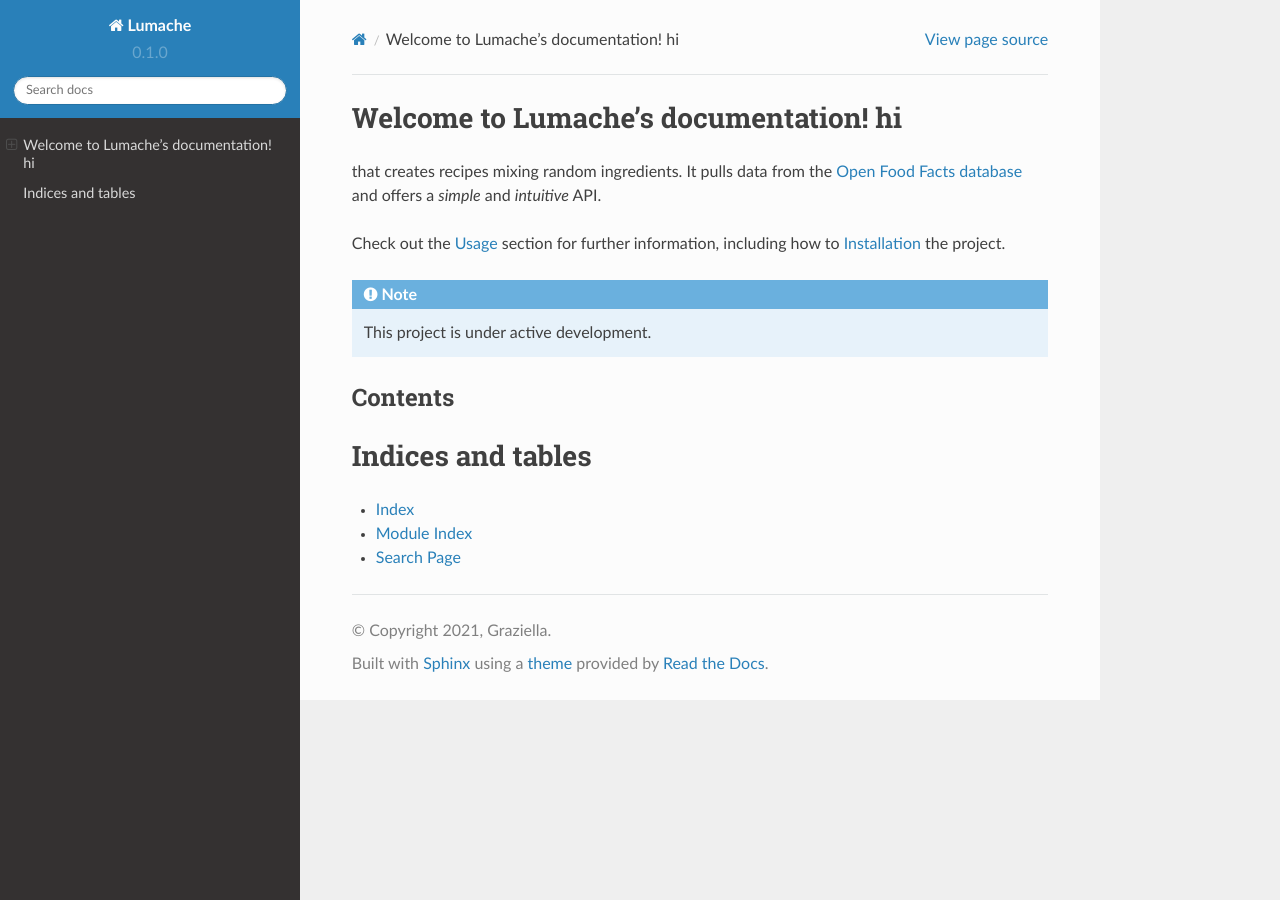
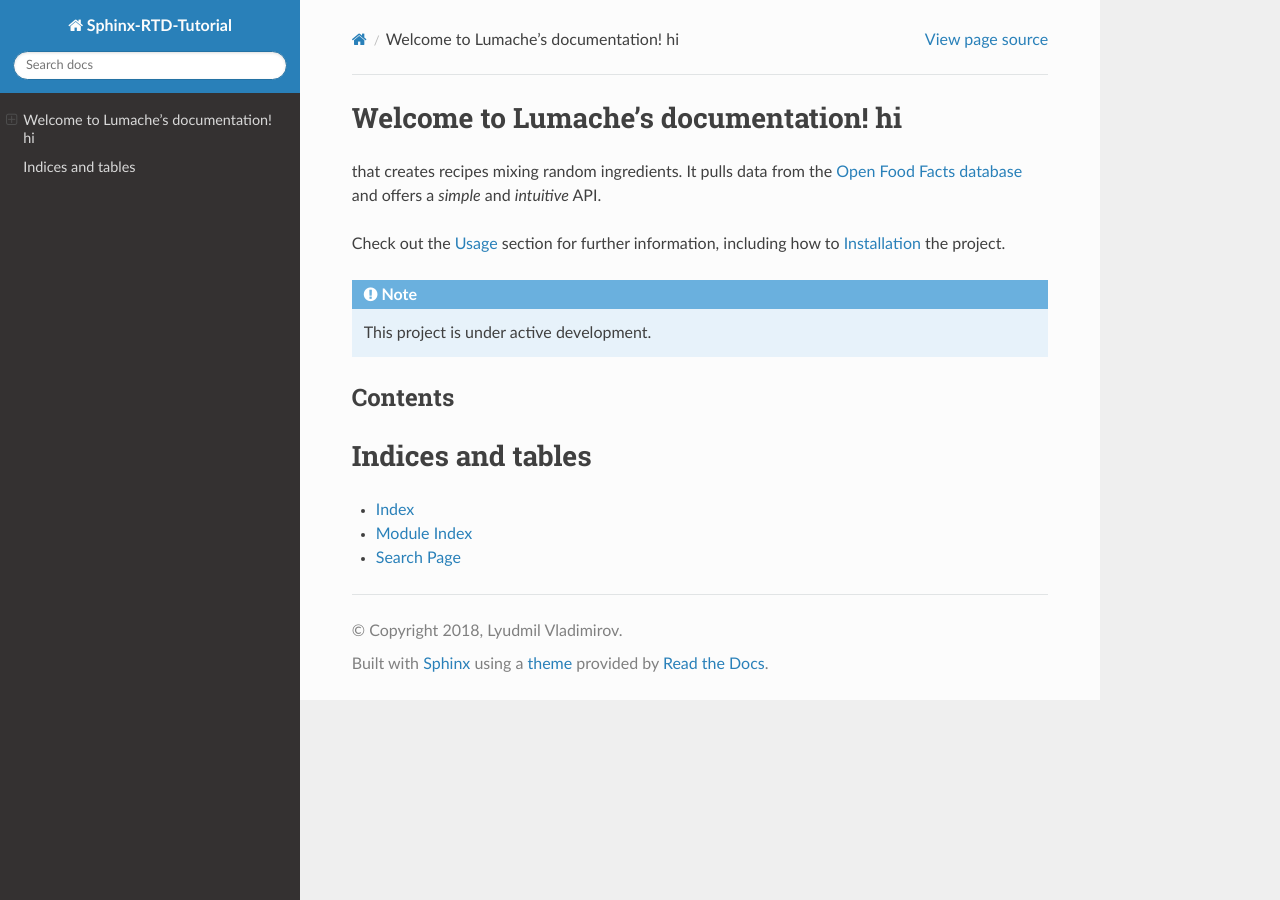
Before and after one commit to ppallagattiiot/test-readdoc, a Sphinx documentation site: the page built from docs/source/index.rst, in a window 1280 px wide. Built offline with Sphinx 7.4.7 and the Read the Docs theme 2.0.0, drawn with Linux system fonts in a browser that asks for light colours; some of the changed lines change nothing that is shown.

Commit message:
Update conf.py
tes

```diff
--- a/docs/source/conf.py
+++ b/docs/source/conf.py
@@ -1,36 +1,160 @@
+ -*- coding: utf-8 -*-
+#
 # Configuration file for the Sphinx documentation builder.
+#
+# This file does only contain a selection of the most common options. For a
+# full list see the documentation:
+# http://www.sphinx-doc.org/en/stable/config
 
-# -- Project information
+# -- Path setup --------------------------------------------------------------
 
-project = 'Lumache'
-copyright = '2021, Graziella'
-author = 'Graziella'
+# If extensions (or modules to document with autodoc) are in another directory,
+# add these directories to sys.path here. If the directory is relative to the
+# documentation root, use os.path.abspath to make it absolute, like shown here.
+#
+# import os
+# import sys
+# sys.path.insert(0, os.path.abspath('.'))
 
-release = '0.1'
-version = '0.1.0'
 
-# -- General configuration
+# -- Project information -----------------------------------------------------
 
+project = 'Sphinx-RTD-Tutorial'
+copyright = '2018, Lyudmil Vladimirov'
+author = 'Lyudmil Vladimirov'
+
+# The short X.Y version
+version = ''
+# The full version, including alpha/beta/rc tags
+release = ''
+
+
+# -- General configuration ---------------------------------------------------
+
+# If your documentation needs a minimal Sphinx version, state it here.
+#
+# needs_sphinx = '1.0'
+
+# Add any Sphinx extension module names here, as strings. They can be
+# extensions coming with Sphinx (named 'sphinx.ext.*') or your custom
+# ones.
 extensions = [
-    'sphinx.ext.duration',
-    'sphinx.ext.doctest',
     'sphinx.ext.autodoc',
-    'sphinx.ext.autosummary',
-    'sphinx.ext.intersphinx',
+    'sphinx.ext.viewcode',
 ]
 
-intersphinx_mapping = {
-    'python': ('https://docs.python.org/3/', None),
-    'sphinx': ('https://www.sphinx-doc.org/en/master/', None),
-}
-intersphinx_disabled_domains = ['std']
-
+# Add any paths that contain templates here, relative to this directory.
 templates_path = ['_templates']
 
-# -- Options for HTML output
+# The suffix(es) of source filenames.
+# You can specify multiple suffix as a list of string:
+#
+# source_suffix = ['.rst', '.md']
+source_suffix = '.rst'
+
+# The master toctree document.
 master_doc = 'index'
 
+# The language for content autogenerated by Sphinx. Refer to documentation
+# for a list of supported languages.
+#
+# This is also used if you do content translation via gettext catalogs.
+# Usually you set "language" from the command line for these cases.
+language = None
+
+# List of patterns, relative to source directory, that match files and
+# directories to ignore when looking for source files.
+# This pattern also affects html_static_path and html_extra_path .
+exclude_patterns = []
+
+# The name of the Pygments (syntax highlighting) style to use.
+pygments_style = 'sphinx'
+
+
+# -- Options for HTML output -------------------------------------------------
+
+# The theme to use for HTML and HTML Help pages.  See the documentation for
+# a list of builtin themes.
+#
 html_theme = 'sphinx_rtd_theme'
 
-# -- Options for EPUB output
-epub_show_urls = 'footnote'
+# Theme options are theme-specific and customize the look and feel of a theme
+# further.  For a list of options available for each theme, see the
+# documentation.
+#
+# html_theme_options = {}
+
+# Add any paths that contain custom static files (such as style sheets) here,
+# relative to this directory. They are copied after the builtin static files,
+# so a file named "default.css" will overwrite the builtin "default.css".
+html_static_path = ['_static']
+
+# Custom sidebar templates, must be a dictionary that maps document names
+# to template names.
+#
+# The default sidebars (for documents that don't match any pattern) are
+# defined by theme itself.  Builtin themes are using these templates by
+# default: ``['localtoc.html', 'relations.html', 'sourcelink.html',
+# 'searchbox.html']``.
+#
+# html_sidebars = {}
+
+
+# -- Options for HTMLHelp output ---------------------------------------------
+
+# Output file base name for HTML help builder.
+htmlhelp_basename = 'SphinxTutorialdoc'
+
+
+# -- Options for LaTeX output ------------------------------------------------
+
+latex_elements = {
+    # The paper size ('letterpaper' or 'a4paper').
+    #
+    # 'papersize': 'letterpaper',
+
+    # The font size ('10pt', '11pt' or '12pt').
+    #
+    # 'pointsize': '10pt',
+
+    # Additional stuff for the LaTeX preamble.
+    #
+    # 'preamble': '',
+
+    # Latex figure (float) alignment
+    #
+    # 'figure_align': 'htbp',
+}
+
+# Grouping the document tree into LaTeX files. List of tuples
+# (source start file, target name, title,
+#  author, documentclass [howto, manual, or own class]).
+latex_documents = [
+    (master_doc, 'SphinxTutorial.tex', 'SphinxTutorial Documentation',
+     'Lyudmil Vladimirov', 'manual'),
+]
+
+
+# -- Options for manual page output ------------------------------------------
+
+# One entry per manual page. List of tuples
+# (source start file, name, description, authors, manual section).
+man_pages = [
+    (master_doc, 'sphinxtutorial', 'SphinxTutorial Documentation',
+     [author], 1)
+]
+
+
+# -- Options for Texinfo output ----------------------------------------------
+
+# Grouping the document tree into Texinfo files. List of tuples
+# (source start file, target name, title, author,
+#  dir menu entry, description, category)
+texinfo_documents = [
+    (master_doc, 'SphinxTutorial', 'SphinxTutorial Documentation',
+     author, 'SphinxTutorial', 'One line description of project.',
+     'Miscellaneous'),
+]
+
+
+# -- Extension configuration -------------------------------------------------
```
